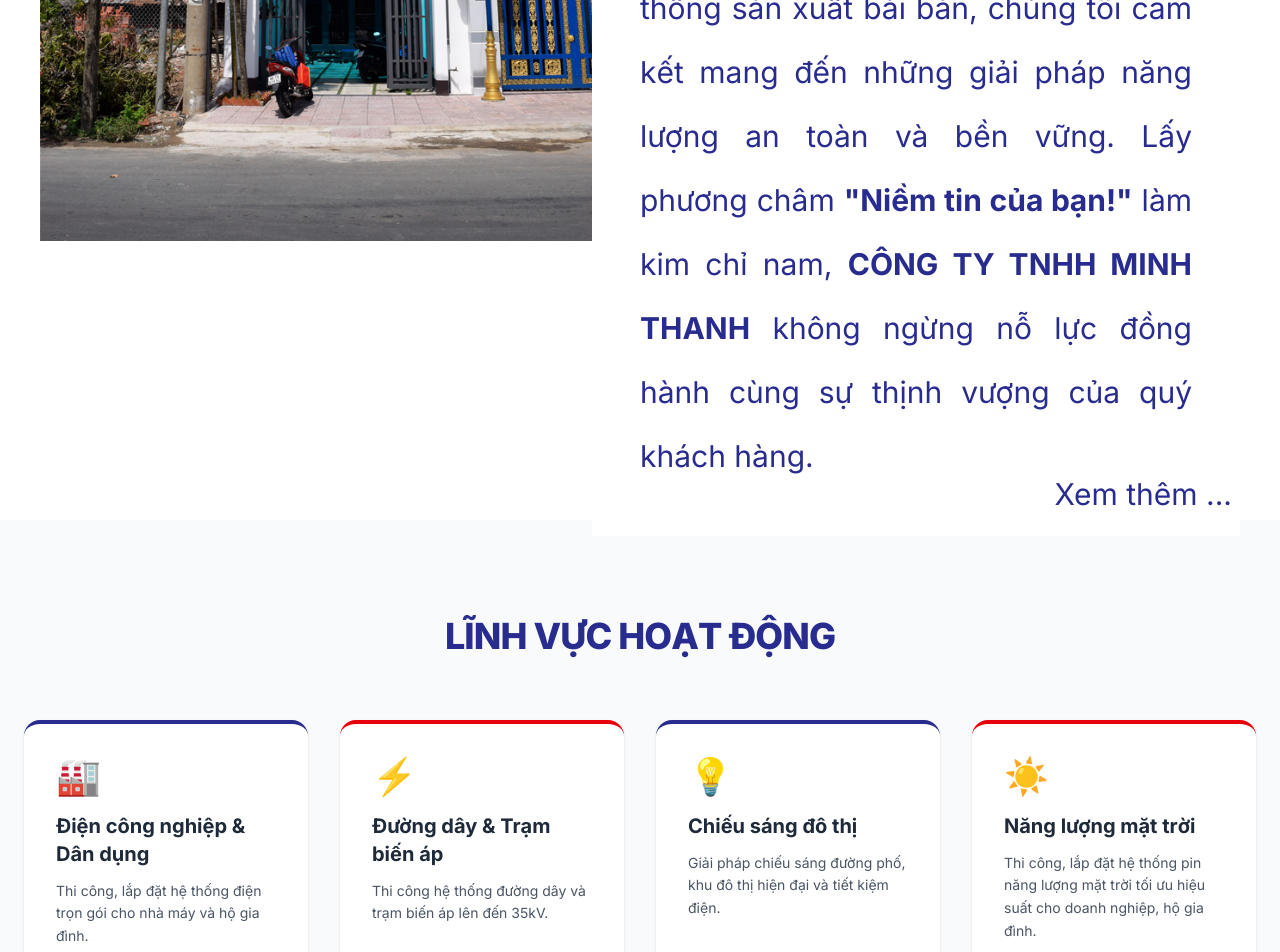
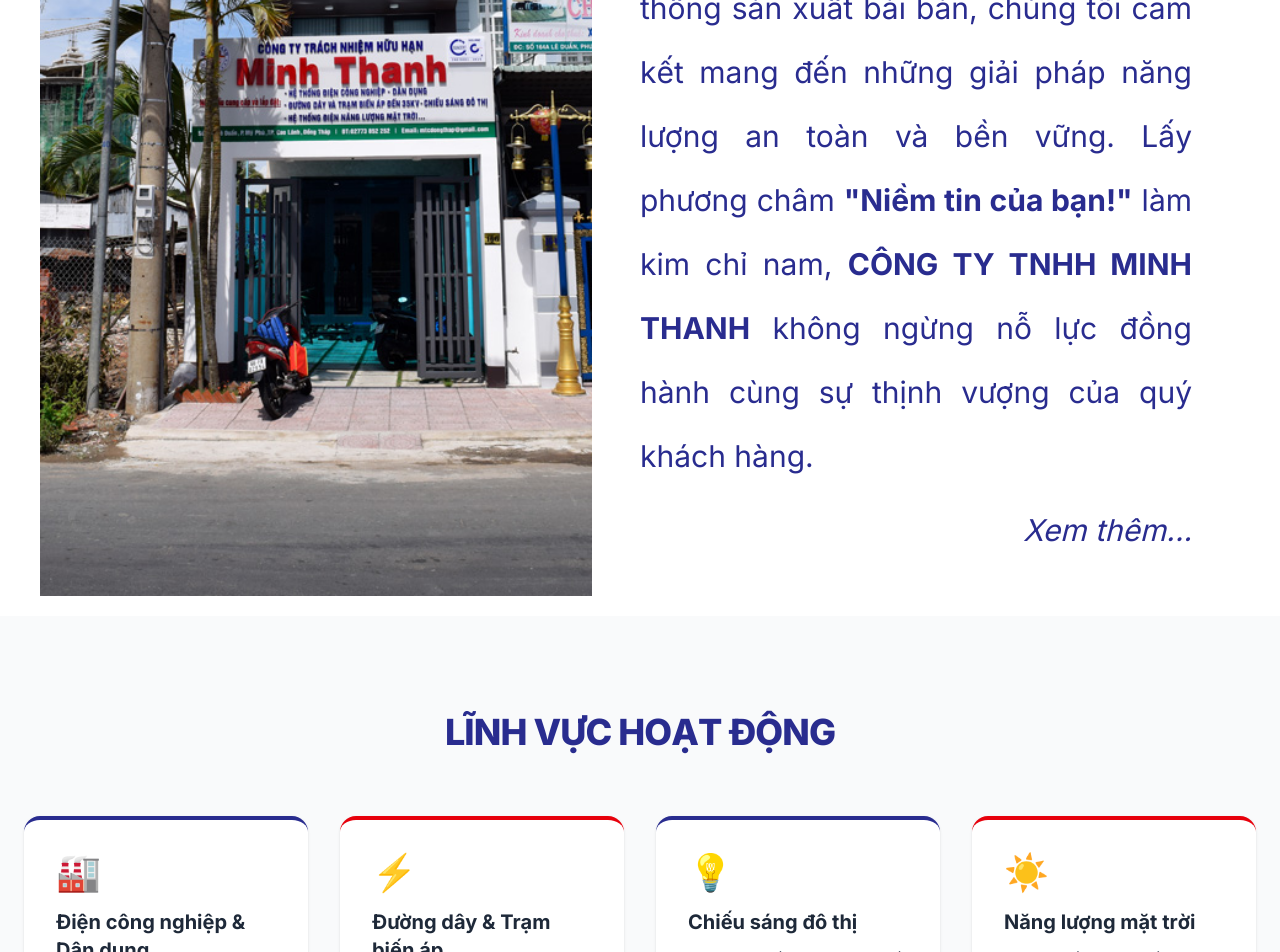
Before and after one commit to TanPhoAn/mtc_project, a Next.js app: page / in a window 1280 px wide. Shown: the part 1385-2337 px from the top of the page. Built offline with nearby package versions, Linux system fonts and the light colour scheme.

Commit message:
reponsive update

```diff
--- a/app/page.tsx
+++ b/app/page.tsx
@@ -47,41 +47,42 @@
 
 
             </section>
-            <section className={"bg-white"}>
-
-                <div className="flex flex-col md:flex-row items-stretch bg-white overflow-hidden px-10 pb-5">
-                    <div className="flex-[1] ">
+            <section className="bg-white py-8 md:py-0">
+                <div className="flex flex-col md:flex-row items-stretch bg-white overflow-hidden px-4 md:px-10 pb-5">
+                    {/* 1. Phần Ảnh */}
+                    <div className="flex-1">
                         <img
                             src="/2026_MTC_WEB/2026_MTC_WEB_ANH/MTC%20MAT%20DUNG%20-%20se%20thay%20anh%20khac.jpg"
                             alt="Văn phòng Minh Thanh"
-                            className=" object-cover"
+                            className="w-full h-full object-cover rounded-lg md:rounded-none"
                         />
                     </div>
 
-                    {/* 2. Phần Chữ: Chiếm 40% (flex-[2]) và cao bằng ảnh */}
-                    <div className="flex-[1] bg-white md:p-12 flex flex-col text-justify justify-center">
-                        <div className="text-3xl font-normal not-italic text-[#292c8f] leading-16">
+                    {/* 2. Phần Chữ */}
+                    <div className="flex-1 bg-white p-4 md:p-12 flex flex-col text-justify justify-center">
+                        {/* Fix leading: mobile dùng relaxed (vừa phải), desktop dùng leading-[3rem] (thoáng) */}
+                        <div className="text-base md:text-2xl lg:text-3xl font-normal not-italic text-[#292c8f] leading-relaxed md:leading-[3rem] lg:leading-[4rem]">
                             <p>
                                 Thành lập từ năm 2000, <span className="font-bold">Công ty TNHH Minh Thanh</span> là nhà thầu uy tín với hơn 25 năm kinh nghiệm chuyên tư vấn, lắp đặt hệ thống điện đến 35kV, chiếu sáng đô thị và năng lượng mặt trời.
                             </p>
-                            <br/>
+                            <br className="hidden md:block" /> {/* Ẩn bớt khoảng trống trên mobile */}
                             <p>
                                 Với đội ngũ kỹ sư lành nghề và hệ thống sản xuất bài bản, chúng tôi cam kết mang đến những giải pháp năng lượng an toàn và bền vững. Lấy phương châm <span className="font-bold">&quot;Niềm tin của bạn!&quot;</span> làm kim chỉ nam, <span className="font-bold uppercase">công ty TNHH Minh Thanh</span> không ngừng nỗ lực đồng hành cùng sự thịnh vượng của quý khách hàng.
                             </p>
                         </div>
+
+                        {/* Chữ Xem thêm: Đưa vào trong flex container để nó luôn bám sát đoạn văn mà không cần margin âm quá đà */}
+                        <div className="text-[#292c8f] text-right mt-4 md:mt-6 text-lg md:text-2xl lg:text-3xl font-normal italic">
+                            <a href="#" className="hover:underline">Xem thêm...</a>
+                        </div>
                     </div>
                 </div>
-
-               <div className={"xem-them-btn text-[#292c8f] bg-white text-end pr-12 pb-2 -mt-20 text-3xl font-normal not-italic"}>
-                   <a href="#" >Xem thêm    ...</a>
-               </div>
-
             </section>
             {/*linh vuc hoat dong section*/}
             <section className="py-24 bg-gray-50">
                 <div className="max-w-7xl mx-auto px-6">
                     {/* Tiêu đề phần */}
-                    <h2 className="text-4xl font-extrabold text-[#292c8f] uppercase text-center mb-16 tracking-tight">
+                    <h2 className="text-[22px] sm:text-2xl md:text-4xl font-extrabold text-[#292c8f] uppercase text-center mb-10 md:mb-16 tracking-tighter md:tracking-tight whitespace-nowrap">
                         Lĩnh vực hoạt động
                     </h2>
 
```
